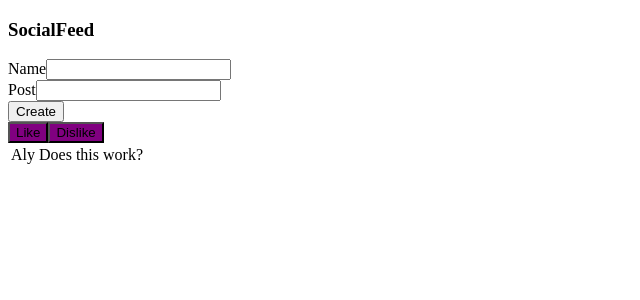
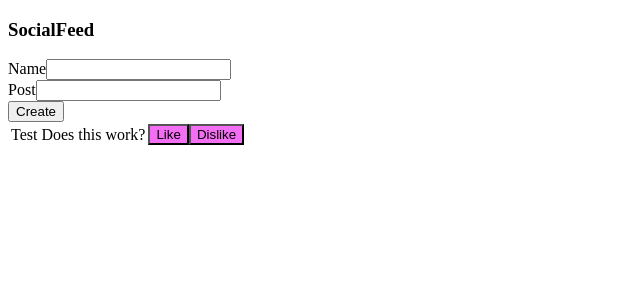
Before and after one commit to alykane20/Social-feed-Project, a React (Create React App) app: page / in a window 1280 px wide. Shown: the top 300 px of the page, without its empty margins (0-640 px from the left). Built offline with nearby package versions, Linux system fonts and the light colour scheme.

Commit message:
Moved like/dislike buttons to be mapped along with user input, and displayed together

```diff
--- a/src/App.js
+++ b/src/App.js
@@ -1,11 +1,11 @@
 import React, { useState } from 'react';
 import CreatePost from './Components/CreatePost/CreatePost';
 import DisplayPosts from './Components/DisplayPosts/DisplayPosts';
-import Post from './Components/Post/Post'
+
 
 function App() {
 
-  const [posts, setPosts] = useState([{name: 'Aly', post: 'Does this work?'}])
+  const [posts, setPosts] = useState([{name: 'Test', post: 'Does this work?'}])
 
   function addNewPost(post){
     let tempPosts = [...posts, post];
@@ -20,9 +20,6 @@ function App() {
          <CreatePost createNewPost={addNewPost} />
         </div>
         <div>
-          <Post />
-        </div>
-        <div>
           <DisplayPosts parentPosts={posts}/>
         </div>
 
--- /dev/null
+++ b/src/Components/CreatePost/CreatePost.css
@@ -0,0 +1,3 @@
+button{
+     background-color: rgba(0, 0, 255, 0.48);
+}
--- a/src/Components/CreatePost/CreatePost.jsx
+++ b/src/Components/CreatePost/CreatePost.jsx
@@ -17,7 +17,7 @@ function handleSubmit(event) {
 }
 
     return (
-        <form onSubmit={handleSubmit} >
+        <form onSubmit={handleSubmit} className="form-group">
             <div>
                 <label>Name</label>
                 <input type="text"  value={name} onChange={(event) => setName(event.target.value)}/>
@@ -26,7 +26,7 @@ function handleSubmit(event) {
                 <label>Post</label>
                 <input type="text" value={post} onChange={(event) => setPost(event.target.value)}/>
             </div>
-            <button type='submit'>Create</button>
+            <button type='submit' className='button'>Create</button>
         </form>
     );
 }
--- a/src/Components/DisplayPosts/DisplayPosts.jsx
+++ b/src/Components/DisplayPosts/DisplayPosts.jsx
@@ -1,3 +1,4 @@
+import PostFormat from "../Post/Post";
 
 const DisplayPosts = (props) => {
     return (
@@ -8,6 +9,7 @@ const DisplayPosts = (props) => {
             <tr key={index}>
               <td>{post.name}</td>
               <td>{post.post}</td>
+              <PostFormat />
             </tr>
           );
         })}
--- a/src/Components/Post/Post.jsx
+++ b/src/Components/Post/Post.jsx
@@ -1,5 +1,6 @@
 import React, { useState } from 'react';
 import './PostButton.css'
+
 
 const PostFormat = (props) => {
 
@@ -22,10 +23,13 @@ const PostFormat = (props) => {
             }}
 
     return (
-        <div>
-            <button className={likeButtonClass} onClick={handleLikeClick}>Like</button>
-            <button className={dislikeButtonClass} onClick={handleDislikeClick}>Dislike</button>
-        </div>
+
+           /* FROM THE CREATEPOST FILE BRING IN NAME AND POST, SO IT CAN ALL BE IN ONE FORM */
+            <div>
+                <button className={likeButtonClass} onClick={handleLikeClick}>Like</button>
+                <button className={dislikeButtonClass} onClick={handleDislikeClick}>Dislike</button>
+            </div>
+
       );
 
 }
--- a/src/Components/Post/PostButton.css
+++ b/src/Components/Post/PostButton.css
@@ -1,7 +1,7 @@
 
 
 .inactive{
-    background-color: purple ;
+    background-color: rgb(243, 110, 243) ;
 }
 
 .likeActive{
--- a/src/index.js
+++ b/src/index.js
@@ -1,6 +1,8 @@
 import React from 'react';
 import ReactDOM from 'react-dom/client';
 import App from './App.js';
+
+
 
 
 const root = ReactDOM.createRoot(document.getElementById('root'));
```
